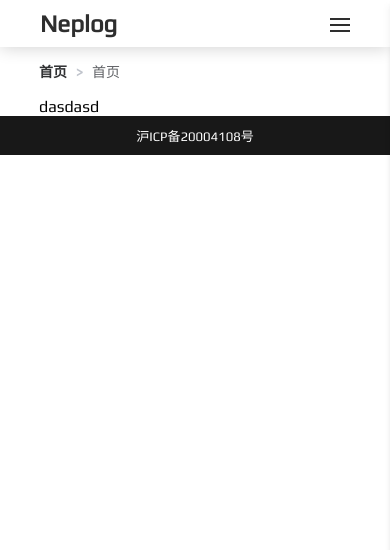
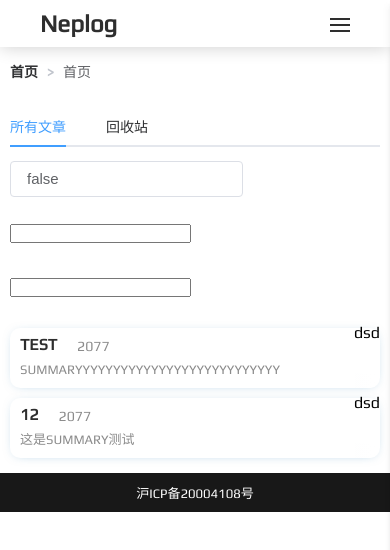
Before and after one commit to Uzemiu/neplog-web, a Vue app: page /pluto/article in a window 390 px wide. Shown: the top 550 px of the page. Built offline with nearby package versions, Linux system fonts and the light colour scheme; what @neptu/mavon-editor would draw is missing.

Commit message:
20201212

```diff
--- a/src/components/article-card/ArticleCard.vue
+++ b/src/components/article-card/ArticleCard.vue
@@ -1,24 +1,24 @@
 <template>
-  <div class="article-card" :class="article.tags">
+  <div class="article-card" :mode="mode">
     <a class="article-cover" :href="'/article/' + article.id">
       <img v-lazy="article.cover" alt="">
     </a>
     <div class="article-info">
-      <router-link :to="'/article/' + article.id" class="title">
+      <router-link :to="(mode === 'edit' ? '/pluto/article/edit?id=' : '/article/') + article.id" class="title">
         <h4>{{article.title}}</h4>
       </router-link>
       <div class="detail">
         <p class="statics">
           <span>{{article.createDate || '2077-07-07'}}</span>
-          <span><i class="fa fa-user"></i> {{article.view || 0}}</span>
-          <span><i class="fa fa-comment"></i> {{article.comment || 0}}</span>
-          <span><i class="fa fa-heart"></i> {{article.like || 0}}</span>
+          <span class="ignorable"><i class="fa fa-user"></i> {{article.view || 0}}</span>
+          <span class="ignorable"><i class="fa fa-comment"></i> {{article.comment || 0}}</span>
+          <span class="ignorable"><i class="fa fa-heart"></i> {{article.like || 0}}</span>
         </p>
       </div>
       <div class="summary">
         {{article.summary || 'summary'}}
       </div>
-      <div class="tags">
+      <div class="tags ignorable" v-if="article.tags">
         <button v-for="tag in article.tags" :key="tag">{{tag}}</button>
       </div>
     </div>
@@ -29,6 +29,7 @@
 export default {
   name: "Card",
   props: {
+    mode: String,
     article: {
       id: Number,
       cover: String,
@@ -172,3 +173,94 @@ export default {
   }
 }
 </style>
+
+<style lang="scss" scoped>
+.article-card[mode=list], .article-card[mode=edit]{
+  grid-template-columns: 180px 1fr;
+  grid-template-rows: 135px;
+
+  .article-cover{
+    img{
+      height: 135px;
+    }
+    &:hover{
+      transform: none;
+    }
+  }
+  .article-info{
+    .title{
+      font-size: 16px;
+      float: left;
+      padding-right: 20px;
+      margin-bottom: 0;
+      line-height: unset;
+    }
+    .detail{
+      margin-top: 0;
+      .statics{
+        margin-top: 0;
+      }
+    }
+    .summary{
+      font-size: 13px;
+    }
+  }
+  .article-list-item{
+    padding: 5px 0;
+  }
+}
+
+@media (max-width: 768px) {
+  .article-card[mode=list], .article-card[mode=edit]{
+    grid-template-areas: "cover content";
+    grid-template-columns: 135px 1fr;
+    grid-template-rows: 135px;
+
+    .article-info{
+      .summary{
+        line-height: 20px;
+      }
+    }
+  }
+}
+
+@media (max-width: 576px){
+  .article-card[mode=list], .article-card[mode=edit]{
+    grid-template-columns: 100px 1fr;
+    grid-template-rows: 100px;
+    .article-cover{
+      img{
+        height: 100px;
+      }
+    }
+    .article-info{
+      padding: 7px;
+    }
+  }
+  .ignorable{
+    display: none;
+  }
+}
+</style>
+
+<style lang="scss" scoped>
+.article-card[mode=edit]{
+  grid-template-columns: 0 1fr;
+  grid-template-rows: 65px;
+  .article-info{
+    padding: 7px 100px 7px 10px;
+  }
+  .article-cover img{
+    display: none;
+  }
+  .summary{
+    max-height: 22px;
+  }
+}
+
+@media (max-width: 576px) {
+  .article-card[mode=edit] {
+    grid-template-rows: 60px;
+  }
+}
+</style>
--- /dev/null
+++ b/src/components/query/index.vue
@@ -0,0 +1,28 @@
+<template>
+  <el-form :inline="true" :model="filter">
+    <el-form-item>
+      <el-input type="text" v-model="filter.deleted"></el-input>
+    </el-form-item>
+    <slot></slot>
+  </el-form>
+</template>
+
+<script>
+export default {
+  name: "index",
+  data(){
+    return {
+      filter: {
+        deleted: false
+      }
+    }
+  },
+  mounted() {
+    console.log(this.$slots)
+  },
+}
+</script>
+
+<style lang="scss" scoped>
+
+</style>
--- a/src/utils/rules/article.js
+++ b/src/utils/rules/article.js
@@ -1,7 +1,7 @@
 export default {
   title: [
     {required: true, message: '请输入文章标题', trigger:'blur'},
-    {max: 255, message: '标题长度在255个字符以内', trigger: 'blur'}
+    {min: 0, max: 255, message: '标题长度在255个字符以内', trigger: 'blur'}
   ],
   category: {required: true, message: '必须选择一个分类', trigger:'blur'}
 }
--- a/src/views/article/index.vue
+++ b/src/views/article/index.vue
@@ -221,7 +221,6 @@ export default {
       transition: .4s ease-in-out;
     }
   }
-
 }
 
 
@@ -265,6 +264,8 @@ export default {
   }
 }
 @media (max-width: 576px){
-
+  .avatar-area{
+    display: none;
+  }
 }
 </style>
--- a/src/views/pluto/article/Editor.vue
+++ b/src/views/pluto/article/Editor.vue
@@ -2,7 +2,7 @@
   <div class="article-edit">
 
     <el-form :model="article" :label-position="'top'" :rules="rules" ref="articleForm">
-      <el-form-item :rules="[{required: true, min: 1, max: 32, message: '请输入标题'}]">
+      <el-form-item prop="title">
         <el-input v-model="article.title" placeholder="Title"></el-input>
       </el-form-item>
       <el-button @click="drawer = true" type="primary">More</el-button>
@@ -222,7 +222,7 @@ export default {
     saveArticle(){
       this.$refs.articleForm.validate(valid => {
         if(valid){
-          console.log(this.article)
+          this.article.htmlContent = this.$refs.md.d_render;
           updateArticle(this.article).then(data => {
             console.log(data)
           }).catch(error => {
--- a/src/views/pluto/article/index.vue
+++ b/src/views/pluto/article/index.vue
@@ -1,13 +1,85 @@
 <template>
-  <div>dasdasd</div>
+  <div>
+    <el-tabs v-model="activeSection" @tab-click="changeSection">
+      <el-tab-pane label="所有文章" name="all"></el-tab-pane>
+      <el-tab-pane label="回收站" name="deleted"></el-tab-pane>
+    </el-tabs>
+    <section>
+      <query>
+        <el-form-item>
+          <input type="text">
+        </el-form-item>
+        <el-form-item>
+          <input type="text">
+        </el-form-item>
+      </query>
+    </section>
+    <section>
+      <ul>
+        <li class="article-list-item" v-for="article in articles" :key="article.id" >
+          <article-card :article="article" mode="edit"></article-card>
+          <div class="operation-menu">dsd</div>
+        </li>
+      </ul>
+    </section>
+  </div>
 </template>
 
 <script>
+import Query from "@/components/query/index"
+import ArticleCard from "@/components/article-card/ArticleCard";
 export default {
-name: "index"
+  name: "index",
+  components: {
+    ArticleCard,
+    Query
+  },
+  data(){
+    return {
+      activeSection: 'all',
+      filter: {
+
+      },
+      articles: [{
+        id: 1,
+        cover: require("@/assets/imgs/71767472_p0.jpg"),
+        title: 'TEST',
+        createDate: '2077',
+        view: 0,
+        comment: 0,
+        like: 0,
+        summary: 'SUMMARYYYYYYYYYYYYYYYYYYYYYYYYYYYYYYYYYYYYYYYYYYYYYYYYYYYYYYYYYYYYYYYYYYYYYYYYYY',
+        tags: []
+      },{
+        id: 2,
+        cover: require("@/assets/imgs/71773962_p0.jpg"),
+        title: '12',
+        createDate: '2077',
+        view: 0,
+        comment: 0,
+        like: 0,
+        summary: '这是SUMMARY测试',
+        tags: []
+      }]
+    }
+  },
+  methods: {
+    changeSection(tab){
+      console.log(tab.name)
+    }
+  }
 }
 </script>
 
-<style scoped>
-
+<style lang="scss" scoped>
+.article-list-item{
+  position: relative;
+  padding: 5px 0;
+  .operation-menu{
+    height: 100%;
+    position: absolute;
+    right: 0;
+    top: 0;
+  }
+}
 </style>
--- a/src/views/pluto/index.vue
+++ b/src/views/pluto/index.vue
@@ -32,4 +32,17 @@ export default {
 .pluto-content{
   width: 80%;
 }
+
+@media (max-width: 992px){
+  .pluto-content{
+    width: 90%;
+  }
+}
+
+@media (max-width: 768px) {
+  .pluto-content{
+    width: 100%;
+    padding: 10px;
+  }
+}
 </style>
```
Also changed, not shown: src/components/comment/CommentForm.vue (+0 -8 lines).
